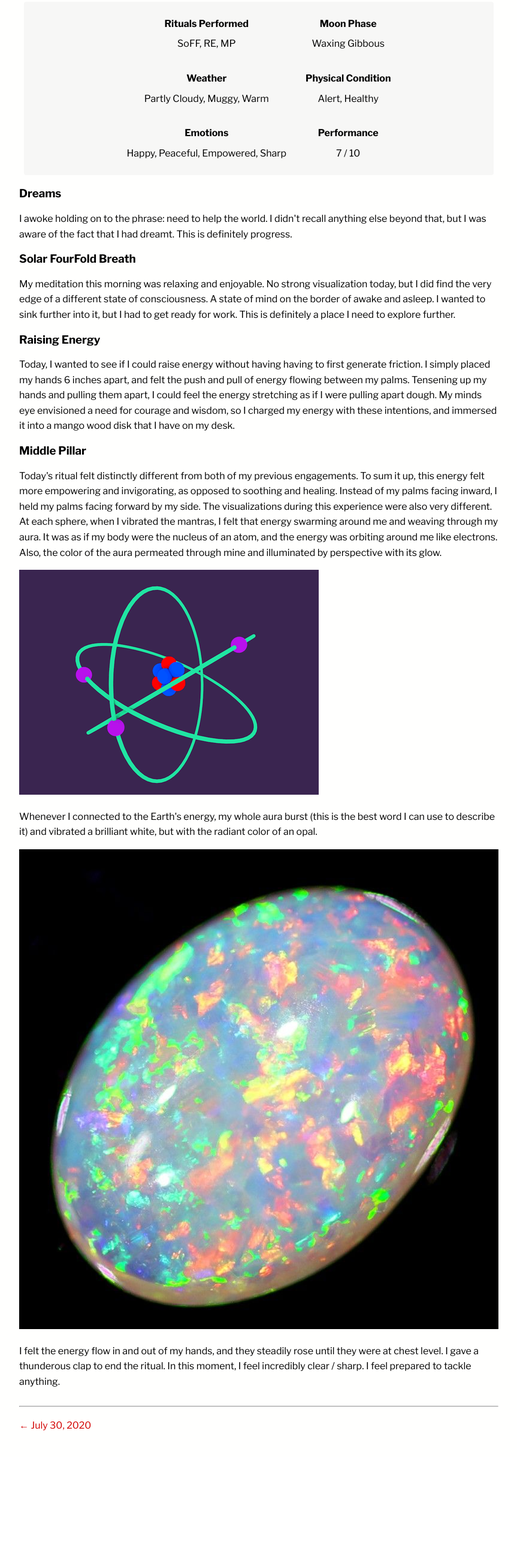
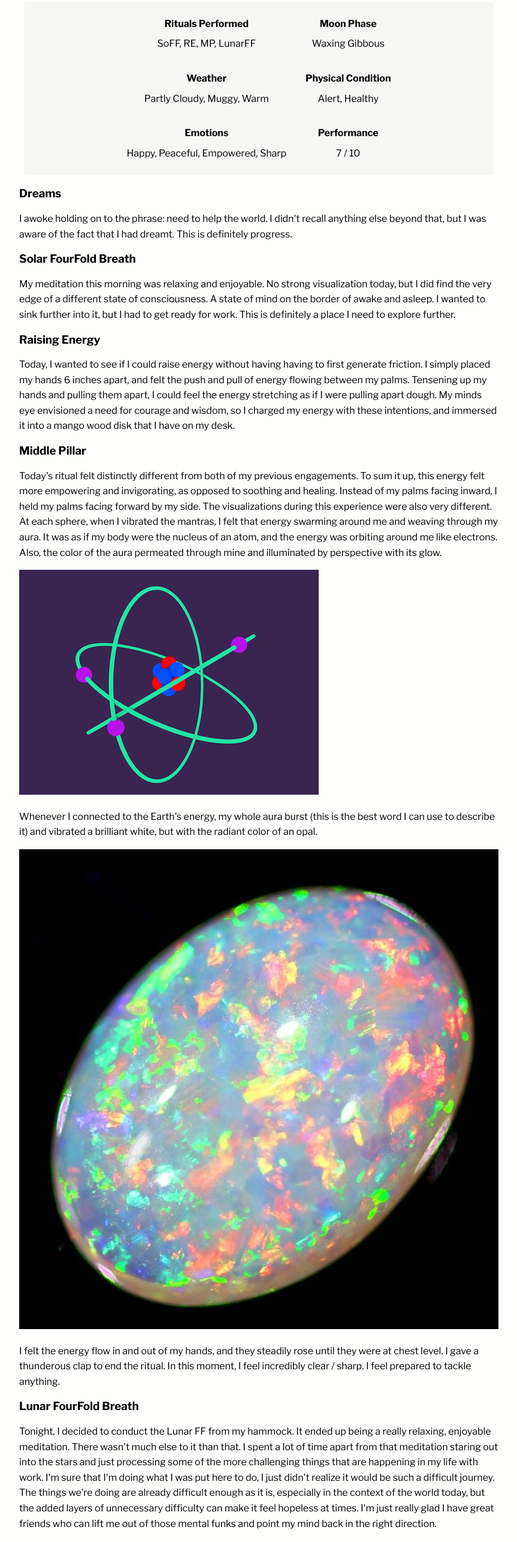
Before and after one commit to JaimeStill/magick-journal, a Gatsby site: page /ritual/2020/07-31/ in a window 1280 px wide. Shown: the part 226-2797 px from the top of the page at 60% size, without its empty margins (208-1071 px from the left). Before the commit the page ends 2664 px from the top, so only its background shows below. Built offline with nearby package versions, Linux system fonts and the light colour scheme; Gatsby itself is replaced by a stand-in of ours.

Commit message:
07-31: entry complete

```diff
--- a/content/ritual/2020/07-31/index.md
+++ b/content/ritual/2020/07-31/index.md
@@ -6,7 +6,7 @@ moon: 'Waxing Gibbous'
 weather: 'Partly Cloudy, Muggy, Warm'
 emotions: 'Happy, Peaceful, Empowered, Sharp'
 physicalCondition: 'Alert, Healthy'
-rituals: 'SoFF, RE, MP'
+rituals: 'SoFF, RE, MP, LunarFF'
 performance: 7
 revisited: false
 published: true
@@ -35,3 +35,7 @@ Whenever I connected to the Earth's energy, my whole aura burst (this is the bes
 ![opal](./opal.jpg)
 
 I felt the energy flow in and out of my hands, and they steadily rose until they were at chest level. I gave a thunderous clap to end the ritual. In this moment, I feel incredibly clear / sharp. I feel prepared to tackle anything.
+
+# Lunar FourFold Breath
+
+Tonight, I decided to conduct the Lunar FF from my hammock. It ended up being a really relaxing, enjoyable meditation. There wasn't much else to it than that. I spent a lot of time apart from that meditation staring out into the stars and just processing some of the more challenging things that are happening in my life with work. I'm sure that I'm doing what I was put here to do, I just didn't realize it would be such a difficult journey. The things we're doing are already difficult enough as it is, especially in the context of the world today, but the added layers of unnecessary difficulty can make it feel hopeless at times. I'm just really glad I have great friends who can lift me out of those mental funks and point my mind back in the right direction.
```
Also changed, not shown: content/ritual/2020/07-31/moon.jpg (added).
